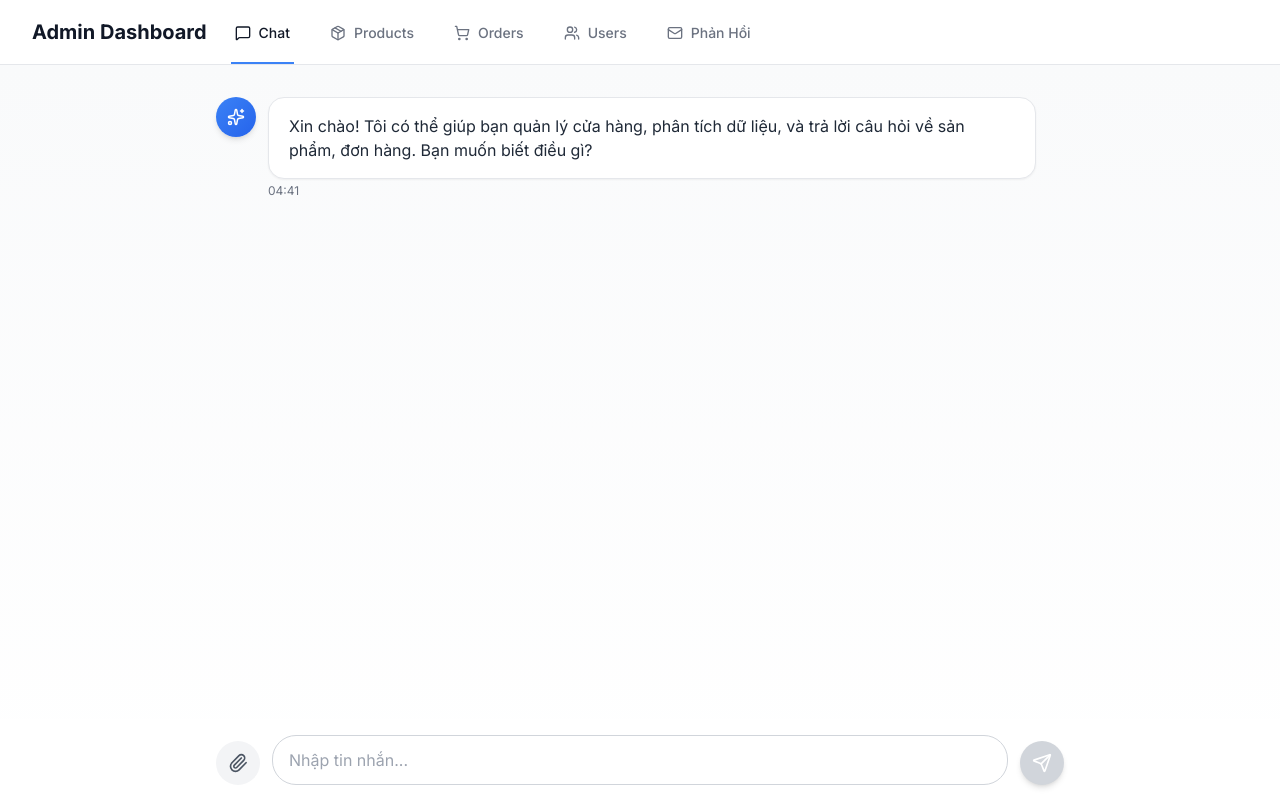
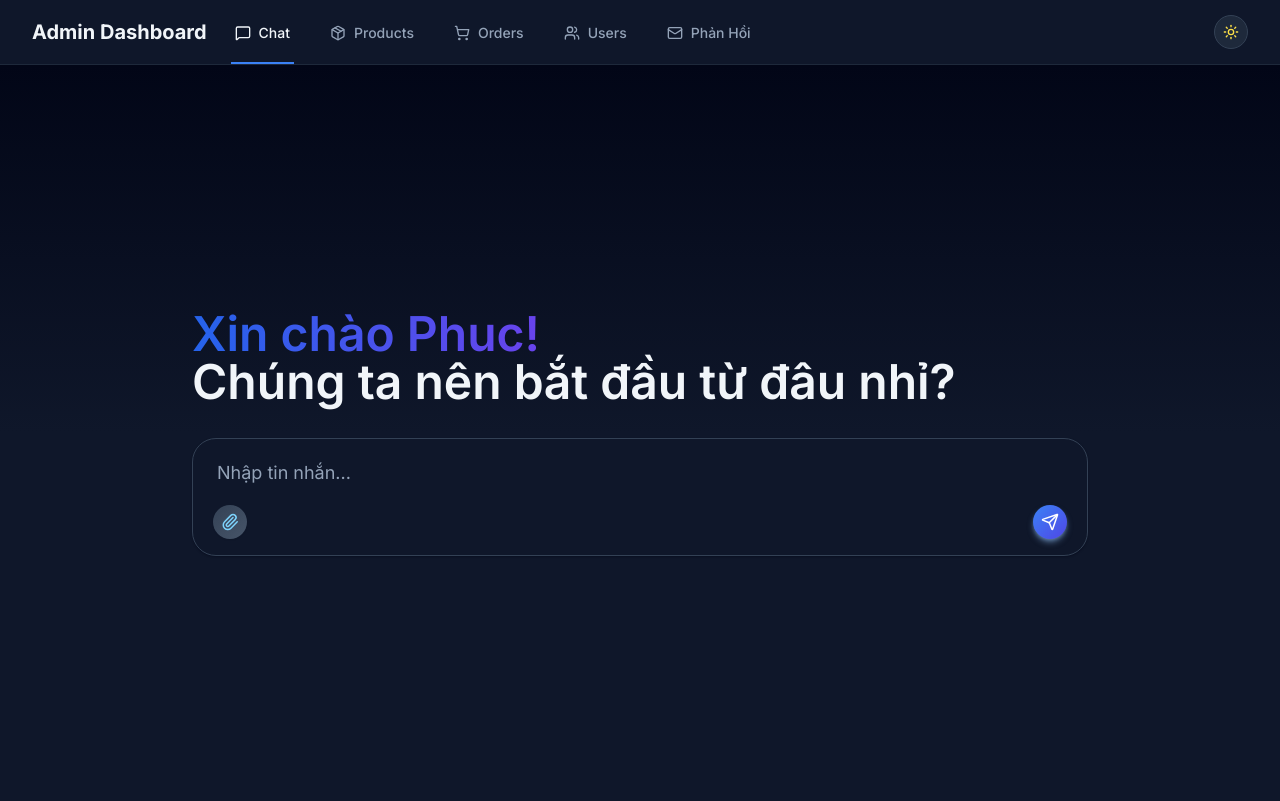
Before and after one commit to phuc123asd/admin_v1, a React (Vite) app: page / in a window 1280 px wide. Built offline with nearby package versions, Linux system fonts and the light colour scheme.

Commit message:
update ui

```diff
--- a/src/App.tsx
+++ b/src/App.tsx
@@ -1,4 +1,4 @@
-import React from 'react';
+import React, { useEffect, useState } from 'react';
 import { BrowserRouter as Router, Routes, Route } from 'react-router-dom';
 import { TopNav } from './components/TopNav';
 import { ChatPage } from './components/ChatPage';
@@ -11,14 +11,25 @@ import { UserDetailPage } from './components/UserDetailPage';
 import { ContactPage } from './components/ContactPage';
 
 export function App() {
+  const [isDark, setIsDark] = useState<boolean>(() => {
+    const saved = localStorage.getItem('admin-theme');
+    return saved ? saved === 'dark' : true;
+  });
+
+  useEffect(() => {
+    document.body.classList.remove('dark-theme', 'light-theme');
+    document.body.classList.add(isDark ? 'dark-theme' : 'light-theme');
+    localStorage.setItem('admin-theme', isDark ? 'dark' : 'light');
+  }, [isDark]);
+
   return (
     <Router>
-      <div className="min-h-screen bg-white">
-        <TopNav />
+      <div className={`min-h-screen ${isDark ? 'bg-slate-950 text-slate-100' : 'bg-white text-slate-900'}`}>
+        <TopNav isDark={isDark} onToggleTheme={() => setIsDark(prev => !prev)} />
         <Routes>
-          <Route path="/" element={<ChatPage />} />
-          <Route path="/chat" element={<ChatPage />} />
-          <Route path="/contact" element={<ContactPage />} />
+          <Route path="/" element={<ChatPage isDark={isDark} />} />
+          <Route path="/chat" element={<ChatPage isDark={isDark} />} />
+          <Route path="/contact" element={<ContactPage isDark={isDark} />} />
           <Route path="/products" element={<ProductsPage />} />
           <Route path="/products/:productId" element={<ProductDetailPage />} />
           <Route path="/orders" element={<OrdersPage />} />
--- a/src/components/ChatPage.tsx
+++ b/src/components/ChatPage.tsx
@@ -1,6 +1,6 @@
 import React, { useEffect, useState, useRef } from 'react';
 import { motion, AnimatePresence } from 'framer-motion';
-import { Send, Sparkles, User, Paperclip, Copy, Check } from 'lucide-react';
+import { Send, Sparkles, User, Copy, Check, Paperclip } from 'lucide-react';
 import axios from 'axios';
 import ReactMarkdown from "react-markdown";
 import { Prism as SyntaxHighlighter } from 'react-syntax-highlighter';
@@ -14,16 +14,13 @@ interface Message {
   images?: string[];
 }
 
-const initialMessages: Message[] = [
-  {
-    id: crypto.randomUUID(),
-    text: 'Xin chào! Tôi có thể giúp bạn quản lý cửa hàng, phân tích dữ liệu, và trả lời câu hỏi về sản phẩm, đơn hàng. Bạn muốn biết điều gì?',
-    sender: 'ai',
-    timestamp: new Date(),
-  },
-];
+const initialMessages: Message[] = [];
 
-export function ChatPage() {
+interface ChatPageProps {
+  isDark: boolean;
+}
+
+export function ChatPage({ isDark }: ChatPageProps) {
   const [messages, setMessages] = useState<Message[]>(initialMessages);
   const [inputValue, setInputValue] = useState('');
   const [isTyping, setIsTyping] = useState(false);
@@ -33,6 +30,7 @@ export function ChatPage() {
   const fileInputRef = useRef<HTMLInputElement>(null);
   const isSendingRef = useRef(false);
   const lastSentRef = useRef<{ text: string; time: number } | null>(null);
+  const hasMessages = messages.length > 0;
 
   const scrollToBottom = () => {
     setTimeout(() => {
@@ -48,10 +46,6 @@ export function ChatPage() {
     if (e.target.files) {
       setSelectedImages(Array.from(e.target.files));
     }
-  };
-
-  const removeImage = (index: number) => {
-    setSelectedImages(prev => prev.filter((_, i) => i !== index));
   };
 
   const copyToClipboard = (text: string, id: string) => {
@@ -78,10 +72,7 @@ export function ChatPage() {
       lastSentRef.current = { text: normalized, time: now };
     }
 
-    // Tạo URL ảnh để hiển thị (nếu có)
-    const imageUrls = selectedImages.length > 0
-      ? selectedImages.map(img => URL.createObjectURL(img))
-      : [];
+    const imageUrls = selectedImages.map(img => URL.createObjectURL(img));
 
     const userMessage: Message = {
       id: crypto.randomUUID(),
@@ -103,8 +94,6 @@ export function ChatPage() {
       const formData = new FormData();
       formData.append('question', currentInput);
       formData.append('role', 'admin');
-
-      // Gửi kèm hình ảnh nếu có
       if (currentImages.length > 0) {
         for (let i = 0; i < currentImages.length; i++) {
           formData.append('images', currentImages[i]);
@@ -245,8 +234,81 @@ export function ChatPage() {
     },
   };
 
+  const renderComposer = (centered: boolean) => (
+    <div className={`group/chat relative ${centered ? 'max-w-4xl mx-auto' : ''}`}>
+      <div
+        className="pointer-events-none absolute -inset-[2px] rounded-3xl opacity-0 blur-[2px] transition-opacity duration-300 group-focus-within/chat:opacity-100"
+        style={{
+          background: isDark
+            ? 'linear-gradient(120deg, #22d3ee 0%, #38bdf8 25%, #6366f1 50%, #a78bfa 75%, #f472b6 100%)'
+            : 'linear-gradient(120deg, #60a5fa 0%, #2dd4bf 25%, #818cf8 50%, #c084fc 75%, #fb7185 100%)'
+        }}
+      />
+      <div className={`rounded-3xl border px-5 py-4 shadow-sm relative transition-all duration-300 focus-within:shadow-lg ${
+        isDark
+          ? 'border-slate-700 bg-slate-900 shadow-slate-950/40 focus-within:border-cyan-300 focus-within:shadow-cyan-500/20'
+          : 'border-slate-200 bg-white shadow-slate-200/70 focus-within:border-blue-400 focus-within:shadow-blue-400/30'
+      }`}>
+      <textarea
+        value={inputValue}
+        onChange={e => setInputValue(e.target.value)}
+        onKeyDown={e => {
+          if (e.key === 'Enter' && !e.shiftKey) {
+            if (e.repeat) return;
+            const native = e.nativeEvent as KeyboardEvent;
+            if (native.isComposing || native.keyCode === 229) return;
+            e.preventDefault();
+            sendUserMessage();
+          }
+        }}
+        placeholder="Nhập tin nhắn..."
+        rows={1}
+        className={`chat-composer-input w-full px-1 py-1 text-lg bg-transparent border-0 outline-none ring-0 focus:ring-0 focus:border-0 shadow-none resize-none ${
+          isDark ? 'text-slate-100 placeholder:text-slate-400' : 'text-gray-800 placeholder:text-gray-500'
+        }`}
+        style={{ minHeight: '44px', maxHeight: '200px' }}
+      />
+
+      <div className="flex justify-between items-end">
+        <button
+          onClick={() => fileInputRef.current?.click()}
+          className={`p-2 rounded-full transition-colors shadow-sm ${
+            isDark
+              ? 'bg-gradient-to-br from-slate-700 to-slate-600 text-sky-300 hover:from-slate-600 hover:to-slate-500'
+              : 'bg-gradient-to-br from-sky-100 to-blue-100 text-blue-600 hover:from-sky-200 hover:to-blue-200'
+          }`}
+          title="Thêm tệp"
+        >
+          <Paperclip size={18} />
+        </button>
+        <input
+          type="file"
+          ref={fileInputRef}
+          onChange={handleImageSelect}
+          multiple
+          accept="image/*"
+          className="hidden"
+        />
+        <button
+          onClick={sendUserMessage}
+          disabled={isTyping || (!inputValue.trim() && selectedImages.length === 0)}
+          className="p-2 rounded-full bg-gradient-to-br from-blue-500 to-indigo-600 text-white disabled:bg-gray-300 disabled:cursor-not-allowed hover:from-blue-600 hover:to-indigo-700 transition-colors shadow-md shadow-blue-300/50"
+        >
+          <Send size={18} />
+        </button>
+      </div>
+      </div>
+    </div>
+  );
+
   return (
-    <div className="flex flex-col h-[calc(100vh-4rem)] bg-gradient-to-b from-gray-50 to-white">
+    <div className={`relative flex flex-col h-[calc(100vh-4rem)] ${
+      isDark
+        ? 'bg-gradient-to-b from-slate-950 via-slate-900 to-slate-900'
+        : 'bg-gradient-to-b from-slate-100 via-slate-100 to-blue-50'
+    }`}>
+      {hasMessages ? (
+        <>
           <div className="flex-1 overflow-y-auto">
             <div className="max-w-4xl mx-auto px-6 py-8">
                 <AnimatePresence>
@@ -290,11 +352,13 @@ export function ChatPage() {
                         <div
                           className={`relative px-5 py-4 rounded-2xl shadow-sm ${
                           message.sender === 'ai'
-                        ? "bg-white border border-gray-200 text-gray-800"
-                        : "bg-blue-600 text-white"
+                              ? isDark
+                                ? "bg-slate-900 border border-slate-700 text-slate-100"
+                                : "bg-white border border-slate-200 text-gray-800"
+                              : "bg-gradient-to-br from-blue-600 to-indigo-600 text-white"
                           }`}
                         >
-                    <div className="prose prose-sm max-w-none">
+                          <div className={`prose prose-sm max-w-none ${isDark && message.sender === 'ai' ? 'prose-invert' : ''}`}>
                             <ReactMarkdown components={MarkdownComponents}>
                               {message.text}
                             </ReactMarkdown>
@@ -309,7 +373,7 @@ export function ChatPage() {
                             </button>
                           )}
                         </div>
-                  <div className={`text-xs text-gray-500 mt-1 ${
+                        <div className={`text-xs mt-1 ${isDark ? 'text-slate-400' : 'text-gray-500'} ${
                           message.sender === 'user' ? 'text-right' : 'text-left'
                         }`}>
                           {message.timestamp.toLocaleTimeString('vi-VN', { hour: '2-digit', minute: '2-digit' })}
@@ -324,14 +388,16 @@ export function ChatPage() {
                     <div className="w-10 h-10 rounded-full bg-gradient-to-br from-blue-500 to-blue-600 shadow-md flex items-center justify-center">
                       <Sparkles size={18} className="text-white" />
                     </div>
-              <div className="bg-white border border-gray-200 rounded-2xl px-5 py-4 shadow-sm">
+                    <div className={`rounded-2xl px-5 py-4 shadow-sm ${
+                      isDark ? 'bg-slate-900 border border-slate-700' : 'bg-white border border-gray-200'
+                    }`}>
                       <div className="flex gap-1 items-center">
                         {[0, 0.2, 0.4].map((d, idx) => (
                           <motion.div
                             key={idx}
                             animate={{ opacity: [0.4, 1, 0.4] }}
                             transition={{ repeat: Infinity, duration: 1.2, delay: d }}
-                      className="w-2 h-2 bg-gray-400 rounded-full"
+                            className={`w-2 h-2 rounded-full ${isDark ? 'bg-slate-400' : 'bg-gray-400'}`}
                           />
                         ))}
                       </div>
@@ -343,75 +409,23 @@ export function ChatPage() {
               </div>
             </div>
 
-      <div className="bg-white">
-        <div className="max-w-4xl mx-auto px-6 py-4">
-          {/* Hiển thị ảnh đã chọn */}
-          {selectedImages.length > 0 && (
-            <div className="mb-3 flex flex-wrap gap-2">
-              {selectedImages.map((image, index) => (
-                <div key={index} className="relative">
-                  <img
-                    src={URL.createObjectURL(image)}
-                    alt={`Selected ${index}`}
-                    className="h-16 w-16 object-cover rounded-lg shadow-sm"
-                  />
-                  <button
-                    onClick={() => removeImage(index)}
-                    className="absolute -top-1 -right-1 bg-red-500 text-white rounded-full p-1 shadow-md hover:bg-red-600 transition-colors"
-                  >
-                    <svg xmlns="http://www.w3.org/2000/svg" className="h-3 w-3" viewBox="0 0 20 20" fill="currentColor">
-                      <path fillRule="evenodd" d="M4.293 4.293a1 1 0 011.414 0L10 8.586l4.293-4.293a1 1 0 111.414 1.414L11.414 10l4.293 4.293a1 1 0 01-1.414 1.414L10 11.414l-4.293 4.293a1 1 0 01-1.414-1.414L8.586 10 4.293 5.707a1 1 0 010-1.414z" clipRule="evenodd" />
-                    </svg>
-                  </button>
+          <div className="px-6 py-4">
+            <div className="max-w-4xl mx-auto">
+              {renderComposer(false)}
             </div>
-              ))}
+          </div>
+        </>
+      ) : (
+        <div className="flex-1 flex items-center justify-center px-6">
+          <div className="w-full max-w-4xl">
+            <div className="mb-8">
+              <p className="text-4xl md:text-5xl font-semibold text-transparent bg-clip-text bg-gradient-to-r from-blue-600 via-violet-600 to-cyan-500 leading-tight">Xin chào Phuc!</p>
+              <p className={`text-4xl md:text-5xl font-semibold leading-tight ${isDark ? 'text-slate-100' : 'text-gray-800'}`}>Chúng ta nên bắt đầu từ đâu nhỉ?</p>
+            </div>
+            {renderComposer(true)}
+          </div>
         </div>
       )}
-
-          <div className="flex gap-3 items-end">
-            <button
-              onClick={() => fileInputRef.current?.click()}
-              className="p-3 rounded-full bg-gray-100 text-gray-600 hover:bg-gray-200 transition-colors"
-            >
-              <Paperclip size={20} />
-            </button>
-            <input
-              type="file"
-              ref={fileInputRef}
-              onChange={handleImageSelect}
-              multiple
-              accept="image/*"
-              className="hidden"
-            />
-
-            <textarea
-              value={inputValue}
-              onChange={e => setInputValue(e.target.value)}
-              onKeyDown={e => {
-                if (e.key === 'Enter' && !e.shiftKey) {
-                  if (e.repeat) return;
-                  const native = e.nativeEvent as KeyboardEvent;
-                  if (native.isComposing || native.keyCode === 229) return;
-                  e.preventDefault();
-                  sendUserMessage();
-                }
-              }}
-              placeholder="Nhập tin nhắn..."
-              rows={1}
-              className="flex-1 px-4 py-3 pr-12 rounded-3xl border border-gray-300 focus:outline-none focus:border-blue-500 focus:ring-1 focus:ring-blue-500 resize-none transition-all"
-              style={{ minHeight: '48px', maxHeight: '200px' }}
-            />
-
-            <button
-              onClick={sendUserMessage}
-              disabled={isTyping || (!inputValue.trim() && selectedImages.length === 0)}
-              className="p-3 rounded-full bg-blue-600 text-white disabled:bg-gray-300 disabled:cursor-not-allowed hover:bg-blue-700 transition-colors shadow-md"
-            >
-              <Send size={20} />
-            </button>
-          </div>
-        </div>
-      </div>
     </div>
   );
 }
--- a/src/components/TopNav.tsx
+++ b/src/components/TopNav.tsx
@@ -1,8 +1,13 @@
 import React from 'react';
 import { useLocation, Link } from 'react-router-dom';
-import { MessageSquare, BarChart3, Package, ShoppingCart, Users, Mail } from 'lucide-react';
+import { MessageSquare, Package, ShoppingCart, Users, Mail, Sun, Moon } from 'lucide-react';
 
-export function TopNav() {
+interface TopNavProps {
+  isDark: boolean;
+  onToggleTheme: () => void;
+}
+
+export function TopNav({ isDark, onToggleTheme }: TopNavProps) {
   const location = useLocation();
 
   const getActiveSection = () => {
@@ -16,20 +21,20 @@ export function TopNav() {
   const activeSection = getActiveSection();
 
   return (
-    <div className="bg-white border-b border-gray-200">
+    <div className={`${isDark ? 'bg-slate-900 border-slate-800' : 'bg-white border-gray-200'} border-b`}>
       <div className="max-w-7xl mx-auto px-4 sm:px-6 lg:px-8">
         <div className="flex justify-between h-16">
           <div className="flex">
             <div className="flex-shrink-0 flex items-center">
-              <h1 className="text-xl font-bold text-gray-900">Admin Dashboard</h1>
+              <h1 className={`text-xl font-bold ${isDark ? 'text-slate-100' : 'text-gray-900'}`}>Admin Dashboard</h1>
             </div>
             <div className="hidden sm:ml-6 sm:flex sm:space-x-8">
               <Link
                 to="/chat"
                 className={`inline-flex items-center px-1 pt-1 border-b-2 text-sm font-medium ${
                   activeSection === 'chat'
-                    ? 'border-blue-500 text-gray-900'
-                    : 'border-transparent text-gray-500 hover:text-gray-700 hover:border-gray-300'
+                    ? `border-blue-500 ${isDark ? 'text-slate-100' : 'text-gray-900'}`
+                    : `${isDark ? 'border-transparent text-slate-400 hover:text-slate-200 hover:border-slate-600' : 'border-transparent text-gray-500 hover:text-gray-700 hover:border-gray-300'}`
                 }`}
               >
                 <MessageSquare className="w-4 h-4 mr-2" />
@@ -39,8 +44,8 @@ export function TopNav() {
                 to="/products"
                 className={`inline-flex items-center px-1 pt-1 border-b-2 text-sm font-medium ${
                   activeSection === 'products'
-                    ? 'border-blue-500 text-gray-900'
-                    : 'border-transparent text-gray-500 hover:text-gray-700 hover:border-gray-300'
+                    ? `border-blue-500 ${isDark ? 'text-slate-100' : 'text-gray-900'}`
+                    : `${isDark ? 'border-transparent text-slate-400 hover:text-slate-200 hover:border-slate-600' : 'border-transparent text-gray-500 hover:text-gray-700 hover:border-gray-300'}`
                 }`}
               >
                 <Package className="w-4 h-4 mr-2" />
@@ -50,8 +55,8 @@ export function TopNav() {
                 to="/orders"
                 className={`inline-flex items-center px-1 pt-1 border-b-2 text-sm font-medium ${
                   activeSection === 'orders'
-                    ? 'border-blue-500 text-gray-900'
-                    : 'border-transparent text-gray-500 hover:text-gray-700 hover:border-gray-300'
+                    ? `border-blue-500 ${isDark ? 'text-slate-100' : 'text-gray-900'}`
+                    : `${isDark ? 'border-transparent text-slate-400 hover:text-slate-200 hover:border-slate-600' : 'border-transparent text-gray-500 hover:text-gray-700 hover:border-gray-300'}`
                 }`}
               >
                 <ShoppingCart className="w-4 h-4 mr-2" />
@@ -61,8 +66,8 @@ export function TopNav() {
                 to="/users"
                 className={`inline-flex items-center px-1 pt-1 border-b-2 text-sm font-medium ${
                   activeSection === 'users'
-                    ? 'border-blue-500 text-gray-900'
-                    : 'border-transparent text-gray-500 hover:text-gray-700 hover:border-gray-300'
+                    ? `border-blue-500 ${isDark ? 'text-slate-100' : 'text-gray-900'}`
+                    : `${isDark ? 'border-transparent text-slate-400 hover:text-slate-200 hover:border-slate-600' : 'border-transparent text-gray-500 hover:text-gray-700 hover:border-gray-300'}`
                 }`}
               >
                 <Users className="w-4 h-4 mr-2" />
@@ -72,8 +77,8 @@ export function TopNav() {
                 to="/contact"
                 className={`inline-flex items-center px-1 pt-1 border-b-2 text-sm font-medium ${
                   activeSection === 'contact'
-                    ? 'border-blue-500 text-gray-900'
-                    : 'border-transparent text-gray-500 hover:text-gray-700 hover:border-gray-300'
+                    ? `border-blue-500 ${isDark ? 'text-slate-100' : 'text-gray-900'}`
+                    : `${isDark ? 'border-transparent text-slate-400 hover:text-slate-200 hover:border-slate-600' : 'border-transparent text-gray-500 hover:text-gray-700 hover:border-gray-300'}`
                 }`}
               >
                 <Mail className="w-4 h-4 mr-2" />
@@ -81,6 +86,19 @@ export function TopNav() {
               </Link>
             </div>
           </div>
+          <div className="flex items-center">
+            <button
+              onClick={onToggleTheme}
+              className={`p-2 rounded-full border transition-colors ${
+                isDark
+                  ? 'border-slate-700 bg-slate-800 text-yellow-300 hover:bg-slate-700'
+                  : 'border-gray-200 bg-white text-slate-700 hover:bg-gray-100'
+              }`}
+              title={isDark ? 'Chuyển sáng' : 'Chuyển tối'}
+            >
+              {isDark ? <Sun className="w-4 h-4" /> : <Moon className="w-4 h-4" />}
+            </button>
+          </div>
         </div>
       </div>
     </div>
--- a/src/index.css
+++ b/src/index.css
@@ -12,9 +12,156 @@ body {
   margin: 0;
   padding: 0;
   background: #ffffff;
+  color: #0f172a;
 }
 
 #root {
   width: 100%;
   min-height: 100vh;
 }
+
+body.dark-theme {
+  background: #020617;
+  color: #e2e8f0;
+}
+
+/* Global dark theme overrides for existing Tailwind utility-heavy components */
+body.dark-theme .bg-white {
+  background-color: #0f172a !important;
+}
+
+body.dark-theme .bg-gray-50 {
+  background-color: #111827 !important;
+}
+
+body.dark-theme .bg-gray-100 {
+  background-color: #1f2937 !important;
+}
+
+body.dark-theme .bg-gray-200 {
+  background-color: #334155 !important;
+}
+
+body.dark-theme .bg-gray-300 {
+  background-color: #475569 !important;
+}
+
+body.dark-theme .border-gray-200 {
+  border-color: #334155 !important;
+}
+
+body.dark-theme .border-gray-300 {
+  border-color: #475569 !important;
+}
+
+body.dark-theme .text-gray-900 {
+  color: #f8fafc !important;
+}
+
+body.dark-theme .text-gray-800 {
+  color: #f1f5f9 !important;
+}
+
+body.dark-theme .text-gray-700 {
+  color: #cbd5e1 !important;
+}
+
+body.dark-theme .text-gray-600 {
+  color: #94a3b8 !important;
+}
+
+body.dark-theme .text-gray-500 {
+  color: #94a3b8 !important;
+}
+
+body.dark-theme .text-gray-400 {
+  color: #94a3b8 !important;
+}
+
+body.dark-theme .text-gray-300 {
+  color: #cbd5e1 !important;
+}
+
+body.dark-theme .text-blue-900 {
+  color: #bfdbfe !important;
+}
+
+body.dark-theme .text-blue-600 {
+  color: #60a5fa !important;
+}
+
+body.dark-theme .hover\:text-gray-700:hover {
+  color: #e2e8f0 !important;
+}
+
+body.dark-theme .hover\:text-gray-900:hover {
+  color: #ffffff !important;
+}
+
+body.dark-theme .hover\:bg-gray-50:hover {
+  background-color: #1e293b !important;
+}
+
+body.dark-theme .hover\:bg-gray-100:hover {
+  background-color: #334155 !important;
+}
+
+body.dark-theme .hover\:bg-gray-300:hover {
+  background-color: #64748b !important;
+}
+
+body.dark-theme .hover\:border-blue-300:hover {
+  border-color: #60a5fa !important;
+}
+
+body.dark-theme input,
+body.dark-theme textarea,
+body.dark-theme select {
+  background-color: #0f172a;
+  color: #e2e8f0;
+  border-color: #475569;
+}
+
+body.dark-theme input::placeholder,
+body.dark-theme textarea::placeholder {
+  color: #94a3b8;
+}
+
+body.dark-theme input:focus,
+body.dark-theme textarea:focus,
+body.dark-theme select:focus {
+  border-color: #3b82f6;
+  box-shadow: 0 0 0 2px rgba(59, 130, 246, 0.2);
+}
+
+body.dark-theme table {
+  color: #e2e8f0;
+}
+
+body.dark-theme th {
+  background-color: #1e293b !important;
+}
+
+body.dark-theme td,
+body.dark-theme th {
+  border-color: #334155 !important;
+}
+
+body.dark-theme .prose {
+  color: #e2e8f0;
+}
+
+body.dark-theme .prose a {
+  color: #60a5fa;
+}
+
+/* Force remove any browser/global inner border on chat composer textarea */
+.chat-composer-input,
+.chat-composer-input:focus,
+.chat-composer-input:focus-visible {
+  border: 0 !important;
+  outline: 0 !important;
+  box-shadow: none !important;
+  -webkit-appearance: none;
+  appearance: none;
+}
```
Also changed, not shown: src/components/ContactPage.tsx (+92 -48 lines). Lines whose indentation alone changed are shown as unchanged.
